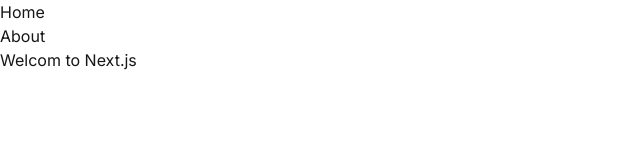
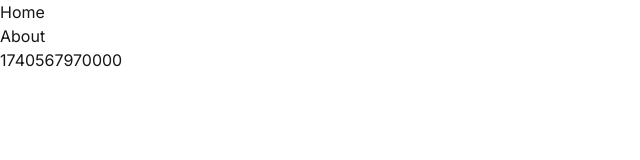
Before and after one commit to YahyaYusufShaikh/Sprout-scribble-Next.js, a Next.js app: page / in a window 1280 px wide. Shown: the top 160 px of the page, without its empty margins (0-640 px from the left). Built offline with nearby package versions, Linux system fonts and the light colour scheme.

Commit message:
route handler

```diff
--- a/src/app/page.tsx
+++ b/src/app/page.tsx
@@ -1,16 +1,23 @@
-import Image from "next/image";
+// import Image from "next/image";
 
-export default function Home() {
+
+export const revalidate = 5;
+
+export default async function Home() {
   return (
     <main>
-      <h1>Welcom to Next.js</h1>
+      {/* <h1>Welcom to Next.js</h1>
           <Image
             aria-hidden
             src="/vercel.svg"
             alt="File icon"
             width={72}
             height={16}
-          />
+          /> */}
+
+
+      <div>{Date.now()}</div>
+
     </main>
   );
 }
```
